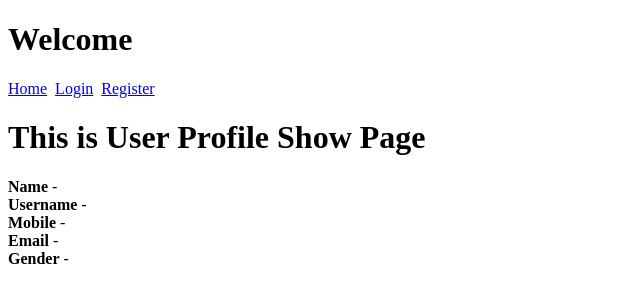
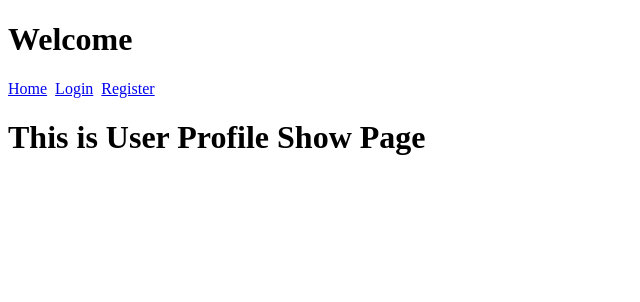
Before and after one commit to pravingoswami/homemade-food-frontend-react-redux, a React (Create React App) app: page /profile in a window 1280 px wide. Shown: the top 302 px of the page, without its empty margins (0-640 px from the left). Built offline with nearby package versions, Linux system fonts and the light colour scheme.

Commit message:
condition base rendering for the user information

```diff
--- a/src/components/profile/ProfileShow.js
+++ b/src/components/profile/ProfileShow.js
@@ -8,15 +8,15 @@ function ProfileShow(props){
             {
                 props.user && (
                     <div>
-                        <label><b>Name</b> - {props.user.name}</label>
+                        {props.user.name && <label><b>Name</b> - {props.user.name}</label>}
                         <br></br>
-                        <label><b>Username</b> - {props.user.username}</label>
+                        {props.user.username && <label><b>Username</b> - {props.user.username}</label>}
                         <br></br>
-                        <label><b>Mobile</b> - {props.user.mobile}</label>
+                        {props.user.mobile && <label><b>Mobile</b> - {props.user.mobile}</label>}
                         <br></br>
-                        <label><b>Email</b> - {props.user.email}</label>
+                        {props.user.email && <label><b>Email</b> - {props.user.email}</label>}
                         <br></br>
-                        <label><b>Gender</b> - {props.user.gender}</label>
+                        {props.user.gender && <label><b>Gender</b> - {props.user.gender}</label>}
                         <br></br>
                     </div>
                 )
```
